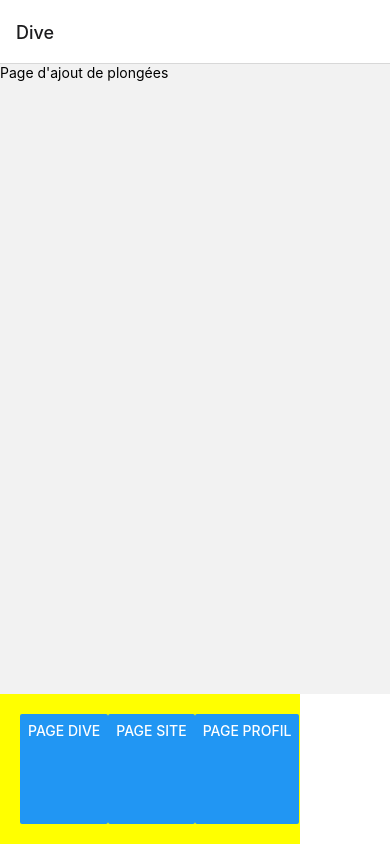
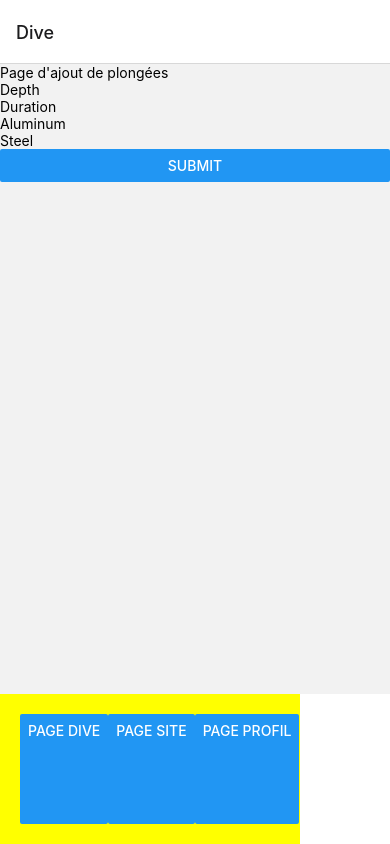
Before and after one commit to bricebdht/divebook, a React Native app: screen /Dive in a window 390 px wide. Built offline with nearby package versions, Linux system fonts and the light colour scheme.

Commit message:
adding inputs

```diff
--- a/src/screens/DiveScreen.tsx
+++ b/src/screens/DiveScreen.tsx
@@ -1,10 +1,46 @@
-import React from 'react';
-import {Text, View} from 'react-native';
+import React, {useState} from 'react';
+import {Button, Text, TextInput, TouchableOpacity, View} from 'react-native';
 
 const DiveScreen = () => {
+  const [depth, setDepth] = useState('');
+  const [duration, setDuration] = useState('');
+  const [tankMaterial, setTankMaterial] = useState('steel');
+
+  const handleSubmit = () => {
+    console.log('--------- Form submitted -----------');
+    console.log(depth, duration, tankMaterial);
+  };
+
   return (
     <View>
       <Text>Page d'ajout de plongées</Text>
+      <TextInput
+        placeholder="Depth"
+        value={depth}
+        onChangeText={text => setDepth(text)}
+        keyboardType="numeric"
+      />
+      <TextInput
+        placeholder="Duration"
+        value={duration}
+        onChangeText={text => setDuration(text)}
+        keyboardType="numeric"
+      />
+      <View>
+        <TouchableOpacity
+          onPress={() => {
+            setTankMaterial('aluminum');
+          }}>
+          <Text>Aluminum</Text>
+        </TouchableOpacity>
+        <TouchableOpacity
+          onPress={() => {
+            setTankMaterial('steel');
+          }}>
+          <Text>Steel</Text>
+        </TouchableOpacity>
+      </View>
+      <Button title="Submit" onPress={handleSubmit} />
     </View>
   );
 };
```
